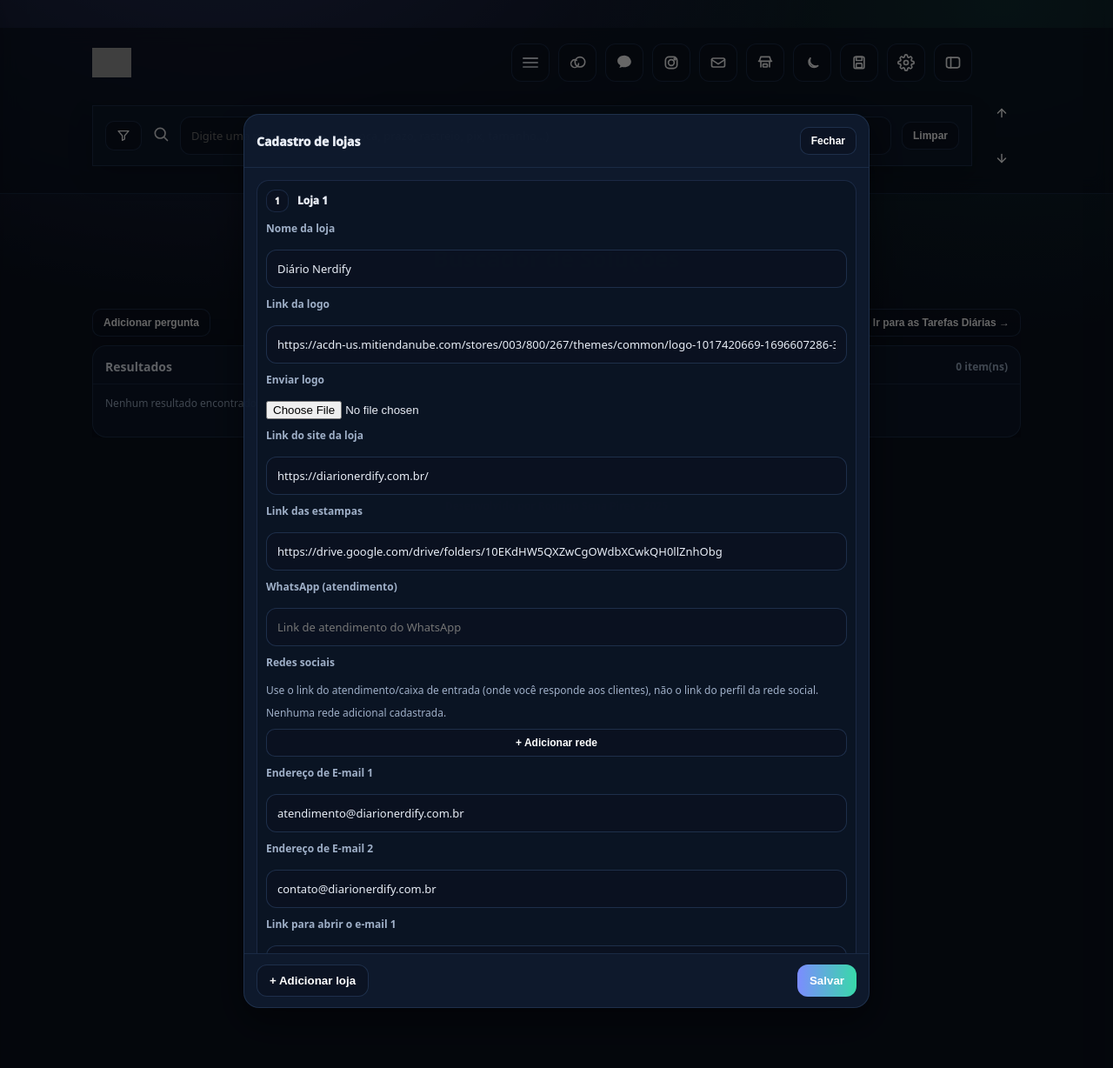
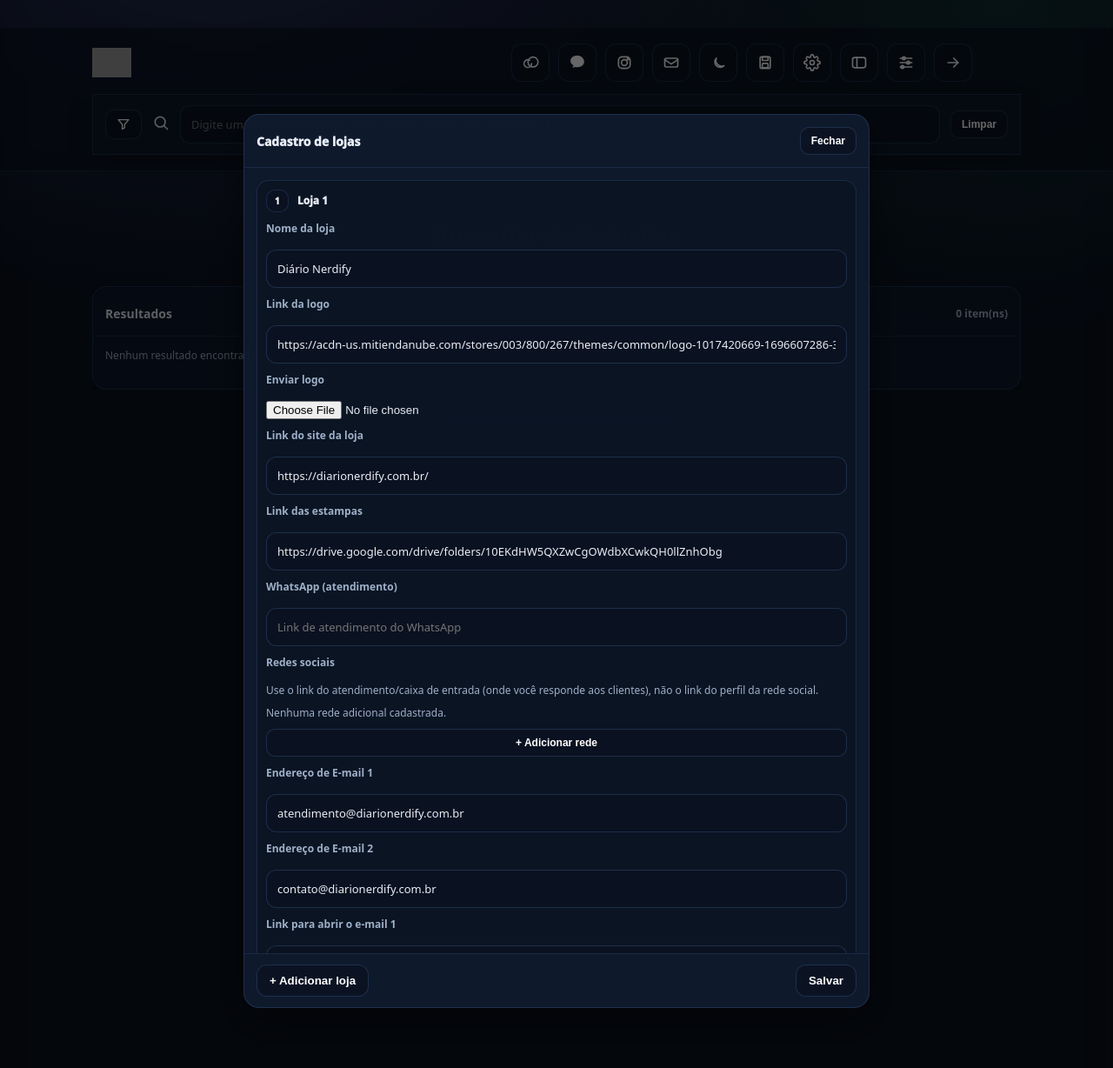
Before and after one commit to rodrigosenapires/FlowDesk, a PHP site: page /buscador-atendimento.html in a window 1280 px wide. Shown: the top 1228 px of the page at 87% size. Run offline with PHP 8.4, Linux system fonts and the light colour scheme; grey boxes are pictures that could not be loaded.

Commit message:
Modificações no designer e adição de funções

```diff
--- a/Códigos/buscador-atendimento.html
+++ b/Códigos/buscador-atendimento.html
@@ -3,7 +3,9 @@
 <head>
   <meta charset="utf-8" />
   <meta name="viewport" content="width=device-width, initial-scale=1" />
-  <title>Buscador de Respostas e Solu&ccedil;&otilde;es</title>
+  <title>Flowdesk</title>
+  <link rel="icon" href="../Favicon/favicon-versao-clara.png" media="(prefers-color-scheme: light)">
+  <link rel="icon" href="../Favicon/favicon-versao-escura.png" media="(prefers-color-scheme: dark)">
   <link rel="stylesheet" href="styles.css">
   </head>
 
@@ -20,11 +22,6 @@
 
         <div class="brandright">
           <div class="scrollBtns">
-            <button class="hambBtn" id="openDrawerBtn" title="Menu">
-              <div class="hambIcon" aria-hidden="true">
-                <span></span><span></span><span></span>
-              </div>
-            </button>
             <button class="themeBtn" id="orderLookupBtn" type="button" title="Buscar pedido" aria-label="Buscar pedido">
               <svg class="nuvemIcon" viewBox="0 0 48 48" aria-hidden="true">
                 <circle class="nuvemLeft" cx="17.5" cy="26.5" r="9.5"></circle>
@@ -49,15 +46,6 @@
                 <path d="M3 8l9 6 9-6"></path>
               </svg>
             </button>
-            <button class="themeBtn quickLinkBtn" id="storeLinksBtn" type="button" data-quick-link="storeLinks" title="Lojas" aria-label="Lojas">
-              <svg class="iconStroke" viewBox="0 0 24 24" aria-hidden="true">
-                <path d="M3 10h18"></path>
-                <path d="M4 10l2-6h12l2 6"></path>
-                <path d="M6 10v8"></path>
-                <path d="M18 10v8"></path>
-                <rect x="9" y="14" width="6" height="4" rx="1"></rect>
-              </svg>
-            </button>
             <div class="themeBtn" id="themeToggleBtn" title="Alternar tema"><span id="themeIcon"></span></div>
             <div class="themeBtn" id="backupMenuBtn" title="Backup">
               <svg class="iconStroke" viewBox="0 0 24 24" aria-hidden="true">
@@ -78,6 +66,22 @@
                 <line x1="9" y1="5" x2="9" y2="19"></line>
               </svg>
             </div>
+            <button class="hambBtn" id="openDrawerBtn" title="Menu">
+              <svg class="iconStroke customizeIcon" viewBox="0 0 24 24" aria-hidden="true">
+                <line x1="4" y1="6" x2="20" y2="6"></line>
+                <circle cx="9" cy="6" r="2"></circle>
+                <line x1="4" y1="12" x2="20" y2="12"></line>
+                <circle cx="15" cy="12" r="2"></circle>
+                <line x1="4" y1="18" x2="20" y2="18"></line>
+                <circle cx="7" cy="18" r="2"></circle>
+              </svg>
+            </button>
+            <button class="themeBtn" id="goToTasksBtn" title="Ir para tarefas diárias" aria-label="Ir para tarefas diárias">
+              <svg class="iconStroke" viewBox="0 0 24 24" aria-hidden="true">
+                <line x1="5" y1="12" x2="19" y2="12"></line>
+                <polyline points="13 6 19 12 13 18"></polyline>
+              </svg>
+            </button>
           </div>
         </div>
       </div>
@@ -97,20 +101,6 @@
           </div>
           <input id="search" type="text" placeholder="Digite uma palavra-chave (ex: troca, prazo, rastreio, pix, tamanho...)" style="flex:4;min-width:0;">
           <button class="btn small" id="searchClearBtn">Limpar</button>
-        </div>
-        <div class="scrollBtns searchArrows">
-          <div class="scrollBtn" id="toTopBtn" title="Ir para o topo">
-            <svg class="iconStroke" viewBox="0 0 24 24" aria-hidden="true">
-              <polyline points="6 12 12 6 18 12"></polyline>
-              <line x1="12" y1="6" x2="12" y2="18"></line>
-            </svg>
-          </div>
-          <div class="scrollBtn" id="toBottomBtn" title="Ir para o final">
-            <svg class="iconStroke" viewBox="0 0 24 24" aria-hidden="true">
-              <polyline points="6 12 12 18 18 12"></polyline>
-              <line x1="12" y1="6" x2="12" y2="18"></line>
-            </svg>
-          </div>
         </div>
       </div>
     </div>
@@ -316,7 +306,16 @@
             <input id="productManageTableFile" type="file" accept="image/*" />
             <div class="fieldError" id="productManageTableError"></div>
           </div>
-          <button class="btn small" type="button" id="productManageTableClearBtn">Remover imagem da tabela</button>
+          <button class="btn small dangerOutline" type="button" id="productManageTableClearBtn">
+            <svg class="iconStroke" viewBox="0 0 24 24" aria-hidden="true">
+              <path d="M3 6h18"></path>
+              <path d="M8 6V4h8v2"></path>
+              <rect x="6" y="6" width="12" height="14" rx="2"></rect>
+              <path d="M10 10v6"></path>
+              <path d="M14 10v6"></path>
+            </svg>
+            Remover imagem da tabela
+          </button>
           <div class="note" id="productManageError" style="display:none;color:#ff6b6b;font-weight:800;"></div>
         </div>
       </div>
@@ -336,16 +335,29 @@
         <div class="mb">
         <div class="productDetailsTopActions">
           <div class="productDetailsStore" id="productDetailsStore"></div>
-          <a class="btn small" id="productDetailsStampsBtn" href="#" target="_blank" rel="noopener noreferrer">Estampas do produto</a>
         </div>
           <div class="productDetailsMeta" id="productDetailsMeta"></div>
           <div class="note" id="productDetailsEmpty" style="display:none;">Detalhes ainda n&atilde;o cadastrados para este produto.</div>
 
           <div class="productDetailsContent" id="productDetailsContent">
             <div class="productDetailsSection">
+              <div class="productDetailsStampsRow">
+                <div class="productDetailsStampsText">Acessar a pasta de imagens das estampas</div>
+                <a class="btn small iconBtn" id="productDetailsStampsBtn" href="#" target="_blank" rel="noopener noreferrer" title="Abrir pasta de estampas" aria-label="Abrir pasta de estampas">
+                  <svg class="iconStroke" viewBox="0 0 24 24" aria-hidden="true">
+                    <path d="M4 7l4-2 2 3h8l2-3 4 2-2 5-2-1v9H8v-9l-2 1-2-5z"></path>
+                  </svg>
+                </a>
+              </div>
+              <div class="productDetailsDivider"></div>
               <div class="productDetailsHeader">
                 <div class="label" style="margin:0;">Especifica&ccedil;&otilde;es</div>
-                <button class="btn small" id="copyProductSpecsBtn">Copiar especifica&ccedil;&otilde;es</button>
+                <button class="btn small iconBtn" id="copyProductSpecsBtn" title="Copiar especifica&ccedil;&otilde;es" aria-label="Copiar especifica&ccedil;&otilde;es">
+                  <svg class="iconStroke" viewBox="0 0 24 24" aria-hidden="true">
+                    <rect x="9" y="9" width="13" height="13" rx="2"></rect>
+                    <path d="M5 15H4a2 2 0 0 1-2-2V4a2 2 0 0 1 2-2h9a2 2 0 0 1 2 2v1"></path>
+                  </svg>
+                </button>
               </div>
               <div class="productDetailsGroup">
                 <div class="productDetailsGroupTitle">Informa&ccedil;&otilde;es do Produto</div>
@@ -356,7 +368,12 @@
             <div class="productDetailsSection">
               <div class="productDetailsHeader">
                 <div class="label" style="margin:0;">Cores da Tradicional</div>
-                <button class="btn small" id="copyProductColorsBtn">Copiar nomes das cores</button>
+                <button class="btn small iconBtn" id="copyProductColorsBtn" title="Copiar nomes das cores" aria-label="Copiar nomes das cores">
+                  <svg class="iconStroke" viewBox="0 0 24 24" aria-hidden="true">
+                    <rect x="9" y="9" width="13" height="13" rx="2"></rect>
+                    <path d="M5 15H4a2 2 0 0 1-2-2V4a2 2 0 0 1 2-2h9a2 2 0 0 1 2 2v1"></path>
+                  </svg>
+                </button>
               </div>
               <div class="productColorsList" id="productColorsList"></div>
             </div>
@@ -375,7 +392,12 @@
             <div class="productDetailsSection" id="productDetailsTableSection">
               <div class="productDetailsHeader">
                 <div class="label" style="margin:0;">Tabela do produto</div>
-                <button class="btn small" id="copyProductTableBtn">Copiar imagem</button>
+                <button class="btn small iconBtn" id="copyProductTableBtn" title="Copiar imagem" aria-label="Copiar imagem">
+                  <svg class="iconStroke" viewBox="0 0 24 24" aria-hidden="true">
+                    <rect x="9" y="9" width="13" height="13" rx="2"></rect>
+                    <path d="M5 15H4a2 2 0 0 1-2-2V4a2 2 0 0 1 2-2h9a2 2 0 0 1 2 2v1"></path>
+                  </svg>
+                </button>
               </div>
               <img class="productTableImg" id="productDetailsTableImg" alt="Tabela do produto" loading="lazy">
             </div>
@@ -391,15 +413,17 @@
     <div class="viewStack" id="viewStack">
       <!-- ===== VIEW: BUSCADOR ===== -->
       <div id="viewSearch" class="viewScreen isActive">
-      <div class="row" style="justify-content:space-between; margin-bottom:10px; align-items:center;">
-        <button class="btn small" id="openQuestionModalBtn">Adicionar pergunta</button>
-        <button class="btn small" id="goToTasksBtn">Ir para as Tarefas Di&aacute;rias &rarr;</button>
-      </div>
       <div class="grid single">
         <!-- Resultados -->
-        <section class="card">
+        <section class="card resultsCard">
           <div class="hd">
             <h2>Resultados</h2>
+            <button class="btn small iconBtn" id="openQuestionModalBtn" title="Adicionar pergunta" aria-label="Adicionar pergunta">
+              <svg class="iconStroke" viewBox="0 0 24 24" aria-hidden="true">
+                <line x1="12" y1="5" x2="12" y2="19"></line>
+                <line x1="5" y1="12" x2="19" y2="12"></line>
+              </svg>
+            </button>
             <div class="count" id="count"></div>
           </div>
           <div class="bd">
@@ -414,19 +438,24 @@
     <div id="viewTasks" class="viewScreen">
       <div class="taskGrid">
         <div class="taskColumn">
-          <button class="btn small" id="openTaskModalBtn">Adicionar tarefa</button>
           <!-- Lista -->
           <aside class="card">
             <div class="hd">
               <h2>Lista de tarefas</h2>
+              <button class="btn small iconBtn" id="openTaskModalBtn" title="Adicionar tarefa" aria-label="Adicionar tarefa">
+                <svg class="iconStroke" viewBox="0 0 24 24" aria-hidden="true">
+                  <line x1="12" y1="5" x2="12" y2="19"></line>
+                  <line x1="5" y1="12" x2="19" y2="12"></line>
+                </svg>
+              </button>
               <div class="count" id="tasksCount"></div>
             </div>
             <div class="bd">
               <div class="taskList" id="tasksList"></div>
 
               <div class="pager" id="tasksPager" style="margin-top:12px; justify-content:center;">
-                <button class="btn small" id="tasksNextBtn">Ver pr&oacute;xima tarefa</button>
-                <button class="btn small" id="tasksAllBtn">Ver todas as tarefas</button>
+                <button class="btn small" id="tasksAllBtn">Ver todas</button>
+                <button class="btn small" id="tasksNextBtn">Ver pr&oacute;xima</button>
                 <button class="btn small" id="tasksSingleBtn" style="display:none;">Exibir apenas uma tarefa por vez</button>
               </div>
             </div>
@@ -434,22 +463,18 @@
         </div>
 
         <div class="taskColumn">
-          <div class="row" style="justify-content:flex-end; gap:10px; flex-wrap:wrap;">
-            <button class="btn small hasIcon" id="openCalendarBtn">
-             <svg class="iconStroke" viewBox="0 0 24 24" aria-hidden="true">
-               <rect x="3" y="4" width="18" height="18" rx="2"></rect>
-               <line x1="8" y1="2.5" x2="8" y2="6"></line>
-               <line x1="16" y1="2.5" x2="16" y2="6"></line>
-               <line x1="3" y1="10" x2="21" y2="10"></line>
-             </svg>
-             <span>Expandir calend&aacute;rio</span>
-            </button>
-            <button class="btn small" id="backToSearchBtn">&larr; Voltar para o Buscador</button>
-          </div>
           <!-- Resumo do calendário -->
           <section class="card">
             <div class="hd">
               <h2>Resumo do calend&aacute;rio</h2>
+              <button class="btn small iconBtn" id="openCalendarBtn" title="Expandir calend&aacute;rio" aria-label="Expandir calend&aacute;rio">
+               <svg class="iconStroke" viewBox="0 0 24 24" aria-hidden="true">
+                 <polyline points="15 3 21 3 21 9"></polyline>
+                 <line x1="14" y1="10" x2="21" y2="3"></line>
+                 <polyline points="9 21 3 21 3 15"></polyline>
+                 <line x1="10" y1="14" x2="3" y2="21"></line>
+               </svg>
+              </button>
               <div class="count" id="miniCalendarLabel"></div>
             </div>
             <div class="bd">
@@ -837,7 +862,6 @@
           <button class="btn small" id="calPrevMonth">&#x25C0;</button>
           <div class="count" id="calMonthLabel" style="min-width:160px; text-align:center;">M&ecirc;s/Ano</div>
           <button class="btn small" id="calNextMonth">&#x25B6;</button>
-          <button class="btn small" id="calTodayBtn">Hoje</button>
           <button class="btn small primary" id="closeCalendarBtn">Fechar</button>
         </div>
       </div>
@@ -865,12 +889,17 @@
       <div class="mh">
         <h3>Tabelas de medidas</h3>
         <div style="display:flex; gap:8px; align-items:center;">
-          <button class="btn small" id="openAddSizeTableBtn">Adicionar tabela</button>
+          <button class="btn small iconBtn" id="openAddSizeTableBtn" title="Adicionar tabela" aria-label="Adicionar tabela">
+            <svg class="iconStroke" viewBox="0 0 24 24" aria-hidden="true">
+              <line x1="12" y1="5" x2="12" y2="19"></line>
+              <line x1="5" y1="12" x2="19" y2="12"></line>
+            </svg>
+          </button>
           <button class="btn small" id="sizeTablesCloseBtn">Voltar</button>
         </div>
       </div>
       <div class="mb">
-        <div class="note">Envie a imagem da sua tabela de medidas.</div>
+        <div class="note sizeTablesHint">Envie a imagem da sua tabela de medidas.</div>
         <div class="sizeTablesGrid" id="sizeTablesGrid"></div>
       </div>
     </div>
@@ -996,7 +1025,7 @@
           O que voc&ecirc; deseja fazer antes de fechar?
         </div>
       </div>
-      <div class="mf" style="justify-content:flex-end;">
+      <div class="mf">
         <button class="btn" id="closeAppSaveBtn">Salvar backup e fechar</button>
         <button class="btn danger" id="closeAppCloseBtn">Fechar sem salvar</button>
         <button class="btn" id="closeAppCancelBtn">Cancelar</button>
@@ -1016,7 +1045,7 @@
           Escolha uma op&ccedil;&atilde;o de backup:
         </div>
       </div>
-      <div class="mf" style="justify-content:flex-end;">
+      <div class="mf">
         <button class="btn" id="exportBtn">Exportar Backup</button>
         <button class="btn" id="importBtn">Importar Backup</button>
         <button class="btn" id="backupDoneBtn">Backup Tarefas Concluídas</button>
@@ -1203,6 +1232,7 @@
     <div class="miniModal popupModal">
       <div class="mh">
         <h3 id="popupTitle">Aviso</h3>
+        <button class="btn small" id="popupCloseBtn">Fechar</button>
       </div>
       <div class="mb">
         <div class="popupMessage" id="popupMessage"></div>
--- a/Códigos/styles.css
+++ b/Códigos/styles.css
@@ -97,15 +97,10 @@
       transition:.15s ease;
     }
     .hambBtn:hover{background: color-mix(in srgb, var(--brand) 16%, transparent)}
-    .hambIcon{width:18px;height:12px; position:relative}
-    .hambIcon span{
-      position:absolute; left:0; right:0;
-      height:2px; border-radius:2px;
-      background: color-mix(in srgb, var(--text) 92%, transparent);
-    }
-    .hambIcon span:nth-child(1){top:0}
-    .hambIcon span:nth-child(2){top:5px; opacity:.9}
-    .hambIcon span:nth-child(3){top:10px; opacity:.8}
+    .customizeIcon{width:18px;height:18px}
+    body:not(.light) .hambBtn{color:#ffffff}
+    #goToTasksBtn .iconStroke{transition:transform .15s ease}
+    #goToTasksBtn.isTasksView .iconStroke{transform:rotate(180deg)}
 
     .brandleft h1{
       margin:0;
@@ -394,12 +389,12 @@
     main{
       max-width:1100px;
       margin:32px auto 0;
-      padding:18px 16px 28px;
+      padding:18px 16px 8px;
     }
     .grid{
       display:grid;
       grid-template-columns:1.2fr .8fr;
-      gap:16px;
+      gap:8px;
       align-items:start;
     }
     .grid.single{
@@ -456,6 +451,18 @@
     }
     .card .hd h2{margin:0;font-size:14px;font-weight:900}
     .card .bd{padding:14px}
+    .resultsCard .hd,
+    #viewTasks .card .hd{
+      display:grid;
+      grid-template-columns:1fr auto 1fr;
+      align-items:center;
+    }
+    .resultsCard .hd h2,
+    #viewTasks .card .hd h2{justify-self:start}
+    .resultsCard .hd #openQuestionModalBtn,
+    #viewTasks .card .hd #openTaskModalBtn{justify-self:center}
+    .resultsCard .hd .count,
+    #viewTasks .card .hd .count{justify-self:end}
 
     .btn{
       border:1px solid color-mix(in srgb, var(--line) 92%, transparent);
@@ -480,9 +487,9 @@
     }
     .btn:hover{background: color-mix(in srgb, var(--brand) 16%, transparent)}
     .btn.primary{
-      border:0;
-      background:linear-gradient(90deg,var(--brand),var(--brand2));
-      color: color-mix(in srgb, var(--bg) 88%, #000);
+      border:1px solid color-mix(in srgb, var(--line) 92%, transparent);
+      background: color-mix(in srgb, var(--bg) 75%, transparent);
+      color:var(--text);
     }
     .btn.danger{
       border-color:color-mix(in srgb, var(--danger) 65%, transparent);
@@ -1013,7 +1021,7 @@
 
     footer{
       max-width:1100px;
-      margin:32px auto 0;
+      margin:8px auto 0;
       padding:10px 16px 22px;
       color:var(--muted);
       font-size:12px;
```
Also changed, not shown: other parts of Códigos/styles.css (+92 -10 lines), Códigos/app.js, Favicon/favicon-versao-clara.png (added), Favicon/favicon-versao-escura.png (added), imagens/1.png (renamed from Códigos/imagens/1.png), imagens/10.PNG (renamed from Códigos/imagens/10.PNG), imagens/11.png (renamed from Códigos/imagens/11.png), imagens/2.PNG (renamed from Códigos/imagens/2.PNG), imagens/3.png (renamed from Códigos/imagens/3.png), imagens/4.png (renamed from Códigos/imagens/4.png), imagens/5.png (renamed from Códigos/imagens/5.png), imagens/6.png (renamed from Códigos/imagens/6.png), imagens/7.PNG (renamed from Códigos/imagens/7.PNG), imagens/8.PNG (renamed from Códigos/imagens/8.PNG), 2 more files.
